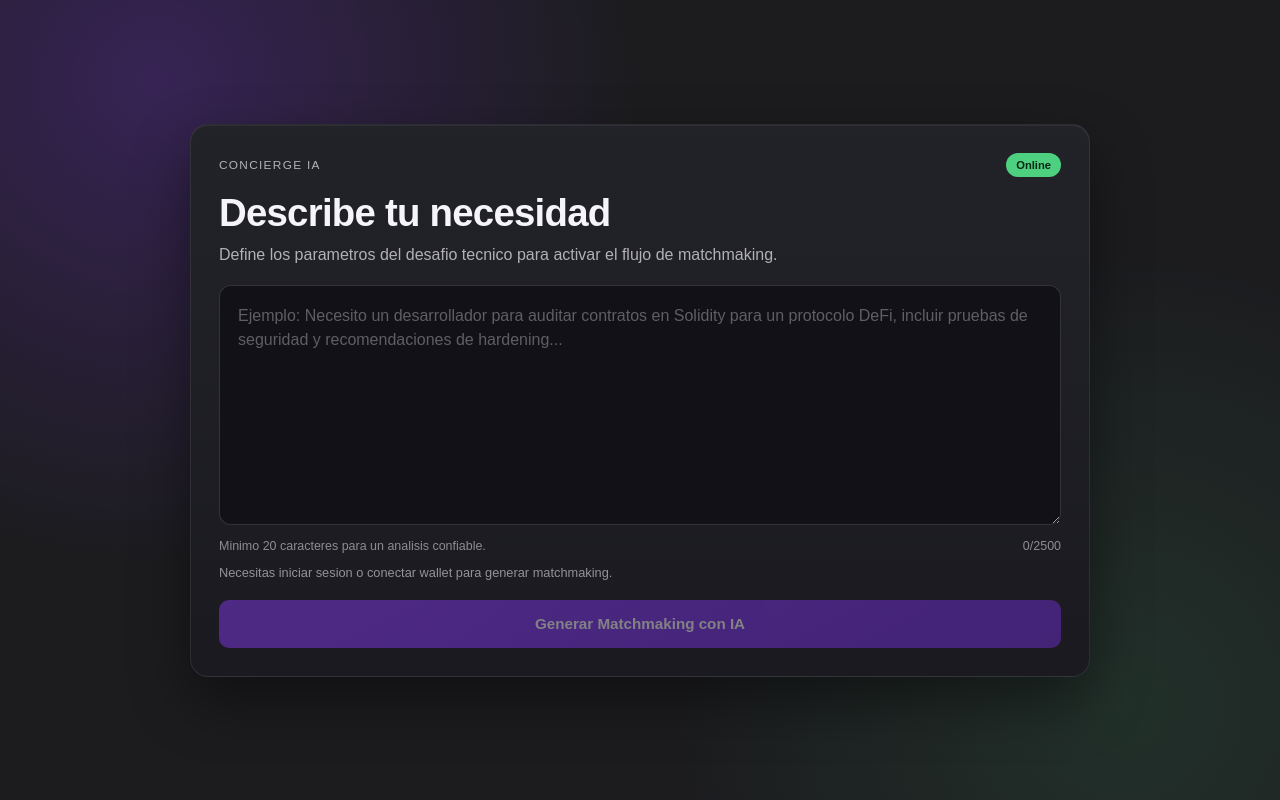
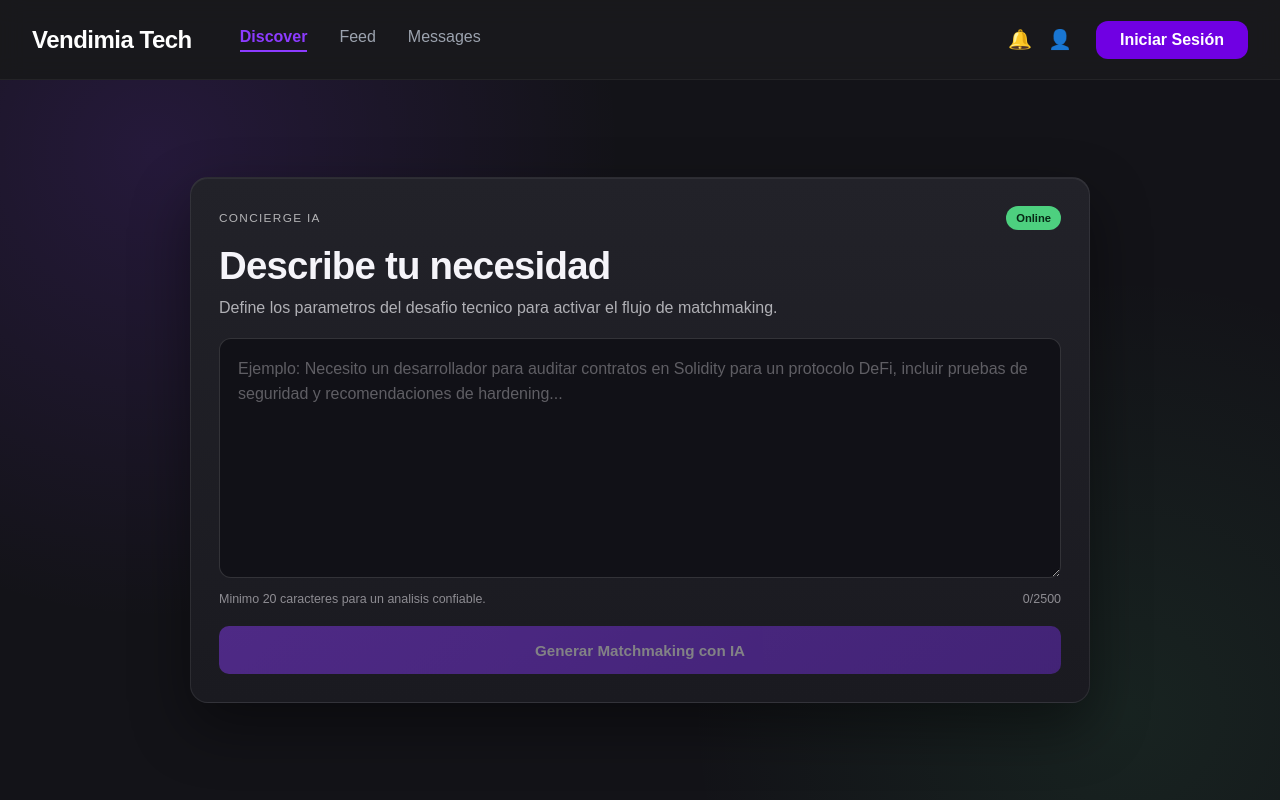
Before and after one commit to julietaruppertc/app_freelancer, a Next.js app: page /create-task in a window 1280 px wide. Built offline with nearby package versions, Linux system fonts and the light colour scheme.

Commit message:
cambios en task

```diff
--- a/src/components/TaskCreation.tsx
+++ b/src/components/TaskCreation.tsx
@@ -2,6 +2,8 @@
 
 import React, { useMemo, useState } from "react";
 import styled, { keyframes } from "styled-components";
+import { useRouter } from "next/navigation";
+import Link from "next/link";
 
 type TaskCreationPayload = {
   description: string;
@@ -9,16 +11,13 @@ type TaskCreationPayload = {
 };
 
 type TaskCreationProps = {
-  isAuthenticated?: boolean;
-  onRequireAuthentication?: () => void;
   onGenerateMatchmaking?: (payload: TaskCreationPayload) => Promise<void> | void;
 };
 
 export default function TaskCreation({
-  isAuthenticated = false,
-  onRequireAuthentication,
   onGenerateMatchmaking,
 }: TaskCreationProps) {
+  const router = useRouter();
   const [description, setDescription] = useState("");
   const [status, setStatus] = useState<"idle" | "loading">("idle");
   const [error, setError] = useState("");
@@ -30,10 +29,6 @@ export default function TaskCreation({
 
   const handleGenerate = async () => {
     if (!canSubmit) return;
-    if (!isAuthenticated) {
-      onRequireAuthentication?.();
-      return;
-    }
 
     setError("");
     setStatus("loading");
@@ -44,8 +39,14 @@ export default function TaskCreation({
     };
 
     try {
-      await onGenerateMatchmaking?.(payload);
+      if (onGenerateMatchmaking) {
+        await onGenerateMatchmaking(payload);
+      }
+
       setStatus("idle");
+      // Redirigimos a la página de resultados pasando el requerimiento por URL
+      router.push(`/MatchmakingResults?query=${encodeURIComponent(description)}`);
+
     } catch {
       setError("No se pudo generar el matchmaking. Intenta nuevamente.");
       setStatus("idle");
@@ -53,6 +54,32 @@ export default function TaskCreation({
   };
 
   return (
+    <Container>
+      {/* --- HEADER (Idéntico al del Home) --- */}
+      <Header>
+        <HeaderLeft>
+          <Logo>Vendimia Tech</Logo>
+          <DesktopNav>
+            <NavLink href="#" $active>
+              Discover
+            </NavLink>
+            <NavLink href="#">Feed</NavLink>
+            <NavLink href="#">Messages</NavLink>
+          </DesktopNav>
+        </HeaderLeft>
+        <HeaderRight>
+          <IconGroup>
+            <span>🔔</span>
+            <span>👤</span>
+          </IconGroup>
+          <Link href="/login" passHref legacyBehavior>
+            <LoginButton>Iniciar Sesión</LoginButton>
+          </Link>
+        </HeaderRight>
+      </Header>
+
+      {/* --- MAIN CONTENT --- */}
+      <Main>
         <PageShell>
           <CenterColumn>
             <Card>
@@ -86,12 +113,6 @@ export default function TaskCreation({
                 </LoadingBlock>
               ) : null}
 
-          {!isAuthenticated ? (
-            <HintWarning>
-              Necesitas iniciar sesion o conectar wallet para generar matchmaking.
-            </HintWarning>
-          ) : null}
-
               {error ? <ErrorText>{error}</ErrorText> : null}
 
               <ActionButton type="button" disabled={!canSubmit} onClick={handleGenerate}>
@@ -100,9 +121,14 @@ export default function TaskCreation({
             </Card>
           </CenterColumn>
         </PageShell>
+      </Main>
+    </Container>
   );
 }
 
+// =============================
+// ANIMACIONES
+// =============================
 const pulse = keyframes`
   0% { transform: scale(0.86); opacity: 0.5; }
   50% { transform: scale(1.08); opacity: 1; }
@@ -114,18 +140,111 @@ const shimmer = keyframes`
   to { background-position: 100% 50%; }
 `;
 
-const PageShell = styled.main`
+// =============================
+// STYLED COMPONENTS (Fusión de Home y TaskCreation)
+// =============================
+
+// Estructura Base (Del Home)
+const Container = styled.div`
   min-height: 100vh;
+  background-color: #131318;
+  color: #e4e1e8;
+  font-family: 'Manrope', sans-serif;
+`;
+
+const Header = styled.header`
+  position: fixed;
+  top: 0;
+  width: 100%;
+  height: 80px;
+  background: rgba(28, 28, 31, 0.7);
+  backdrop-filter: blur(12px);
+  display: flex;
+  justify-content: space-between;
+  align-items: center;
+  padding: 0 32px;
+  z-index: 50;
+  border-bottom: 1px solid rgba(255, 255, 255, 0.05);
+`;
+
+const HeaderLeft = styled.div`
+  display: flex;
+  align-items: center;
+  gap: 48px;
+`;
+
+const Logo = styled.span`
+  font-size: 1.5rem;
+  font-weight: bold;
+  color: white;
+  letter-spacing: -0.5px;
+`;
+
+const DesktopNav = styled.nav`
+  display: none;
+  gap: 32px;
+  @media (min-width: 768px) {
+    display: flex;
+  }
+`;
+
+const NavLink = styled.a<{ $active?: boolean }>`
+  text-decoration: none;
+  font-weight: ${(props) => (props.$active ? "bold" : "normal")};
+  color: ${(props) => (props.$active ? "#8C3BFF" : "#9ca3af")};
+  border-bottom: ${(props) => (props.$active ? "2px solid #8C3BFF" : "none")};
+  padding-bottom: 4px;
+  transition: color 0.2s;
+  &:hover {
+    color: white;
+  }
+`;
+
+const HeaderRight = styled.div`
+  display: flex;
+  align-items: center;
+  gap: 24px;
+`;
+
+const IconGroup = styled.div`
+  display: flex;
+  gap: 16px;
+  font-size: 1.2rem;
+  cursor: pointer;
+`;
+
+const LoginButton = styled.a`
+  background: #7000e3;
+  color: white;
+  padding: 10px 24px;
+  border-radius: 12px;
+  font-weight: bold;
+  text-decoration: none;
+  transition: all 0.2s;
+  &:hover {
+    filter: brightness(1.1);
+  }
+  &:active {
+    transform: scale(0.95);
+  }
+`;
+
+const Main = styled.main`
+  padding-top: 80px; /* Compensa la altura del Header fijo */
+`;
+
+// Estructura de la Tarjeta (TaskCreation)
+const PageShell = styled.section`
+  min-height: calc(100vh - 80px); /* Ocupa el resto de la pantalla */
   display: grid;
   place-items: center;
   padding: 32px 16px;
   background:
-    radial-gradient(circle at 12% 10%, rgba(140, 59, 255, 0.24), transparent 36%),
-    radial-gradient(circle at 88% 88%, rgba(83, 228, 137, 0.1), transparent 34%),
-    #1c1c1f;
+    radial-gradient(circle at 12% 10%, rgba(140, 59, 255, 0.15), transparent 36%),
+    radial-gradient(circle at 88% 88%, rgba(83, 228, 137, 0.08), transparent 34%);
 `;
 
-const CenterColumn = styled.section`
+const CenterColumn = styled.div`
   width: min(900px, 100%);
 `;
 
@@ -280,9 +399,3 @@ const ActionButton = styled.button`
     transform: none;
   }
 `;
-
-const HintWarning = styled.p`
-  margin: 12px 0 0;
-  color: rgba(245, 244, 249, 0.55);
-  font-size: 0.8rem;
-`;
```
Also changed, not shown: src/app/page.tsx (+0 -11 lines). Lines whose indentation alone changed are shown as unchanged.
